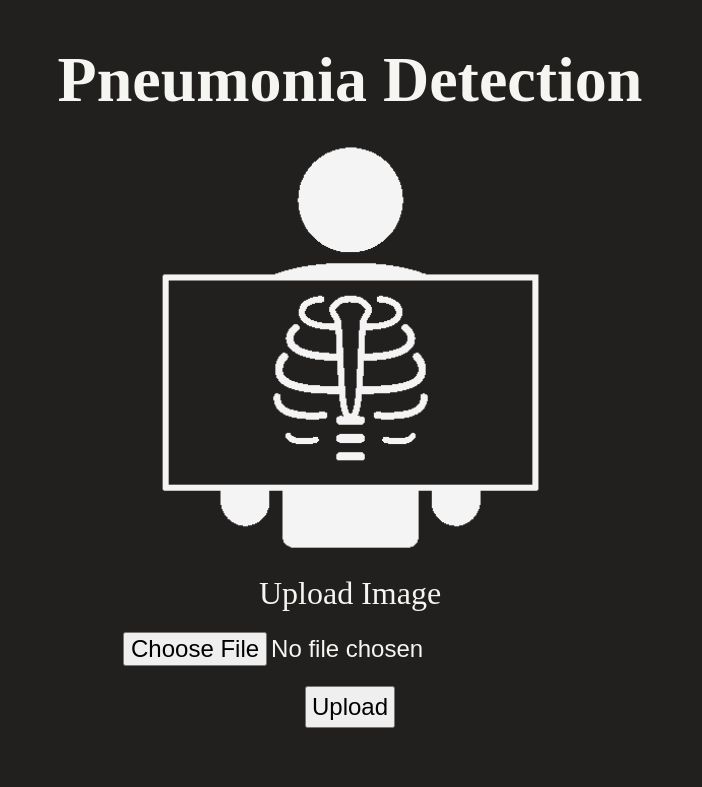
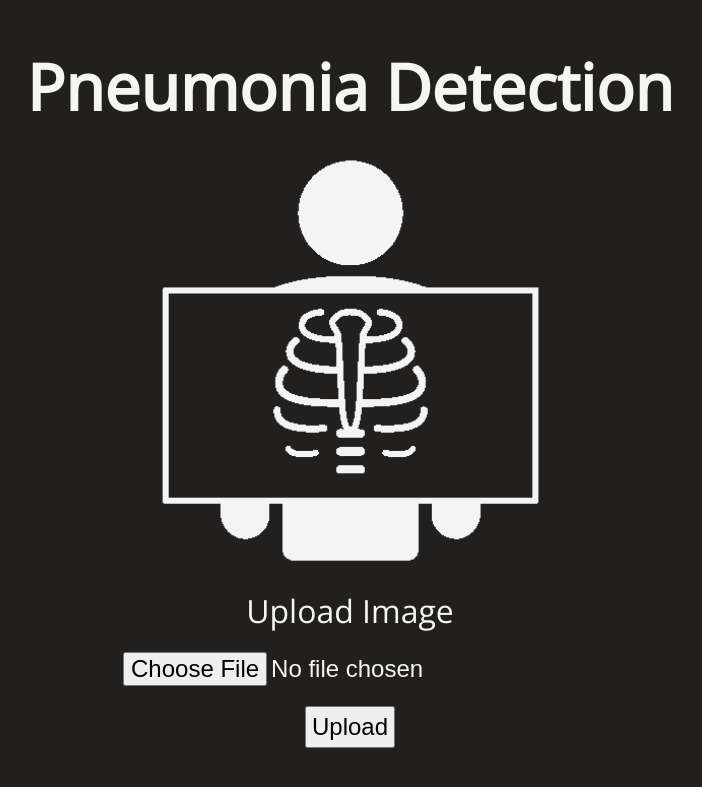
Before and after one commit to Lin-Ian/pneumonia-detection, a Flask app: page / in a window 1280 px wide. Shown: the top 787 px of the page, without its empty margins (290-992 px from the left). Run offline with Flask 3, Linux system fonts and the light colour scheme.

Commit message:
Add Open Sans font

```diff
--- a/App/static/css/template.css
+++ b/App/static/css/template.css
@@ -5,6 +5,9 @@ body {
     margin-right: 15%;
 
     background: #221F1F;
+
+    font-family: 'Inter', sans-serif;
+    font-family: 'Open Sans', sans-serif;
 }
 
 h1 {
--- a/App/templates/template.html
+++ b/App/templates/template.html
@@ -4,6 +4,9 @@
     <meta charset="UTF-8">
     <link rel="stylesheet" href="{{ url_for('static', filename='css/template.css') }}">
     <title>Title</title>
+    <link rel="preconnect" href="https://fonts.googleapis.com">
+    <link rel="preconnect" href="https://fonts.gstatic.com" crossorigin>
+    <link href="https://fonts.googleapis.com/css2?family=Inter&family=Open+Sans&display=swap" rel="stylesheet">
 </head>
 <body>
   <h1>Pneumonia Detection</h1>
```
